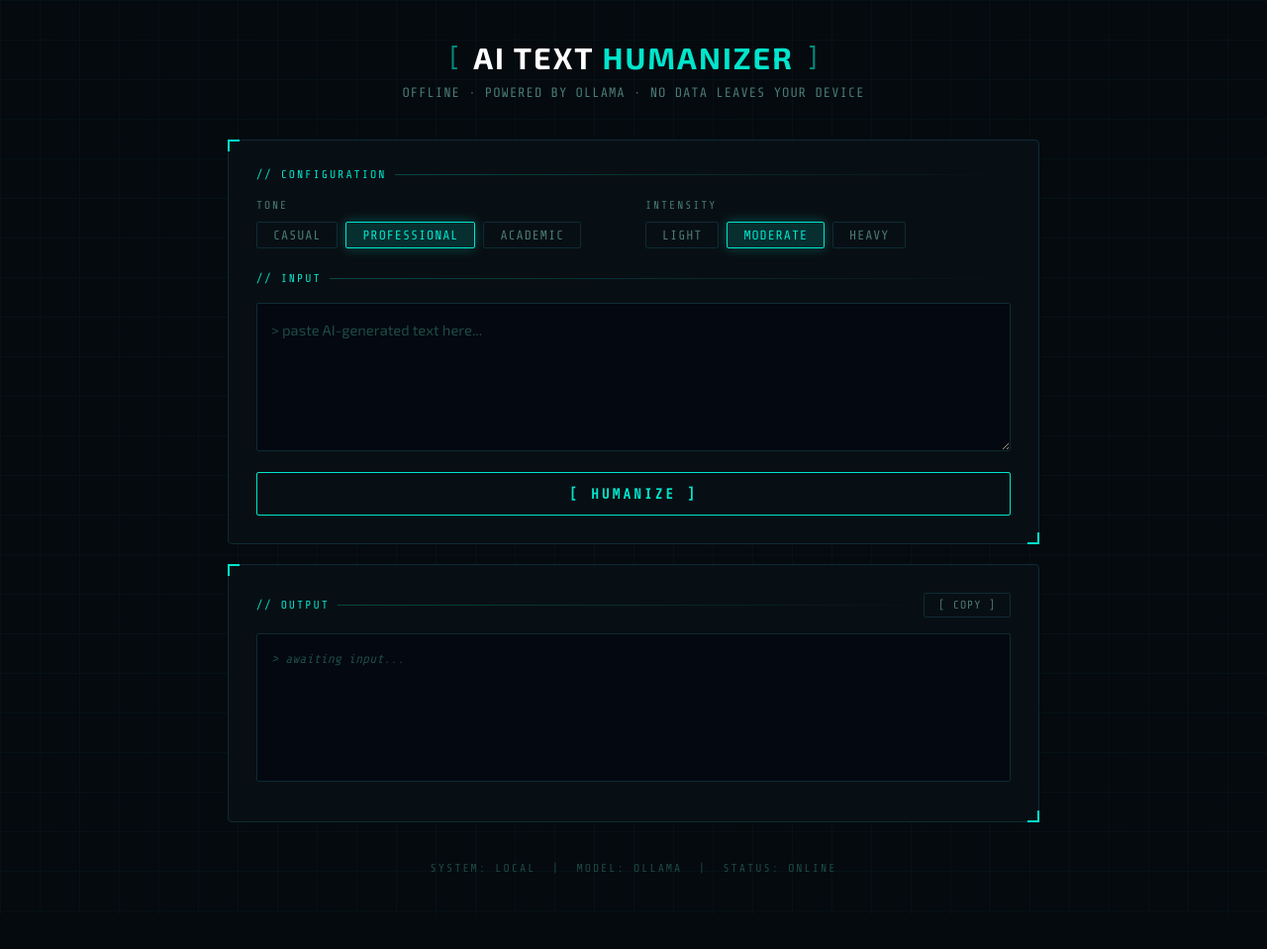
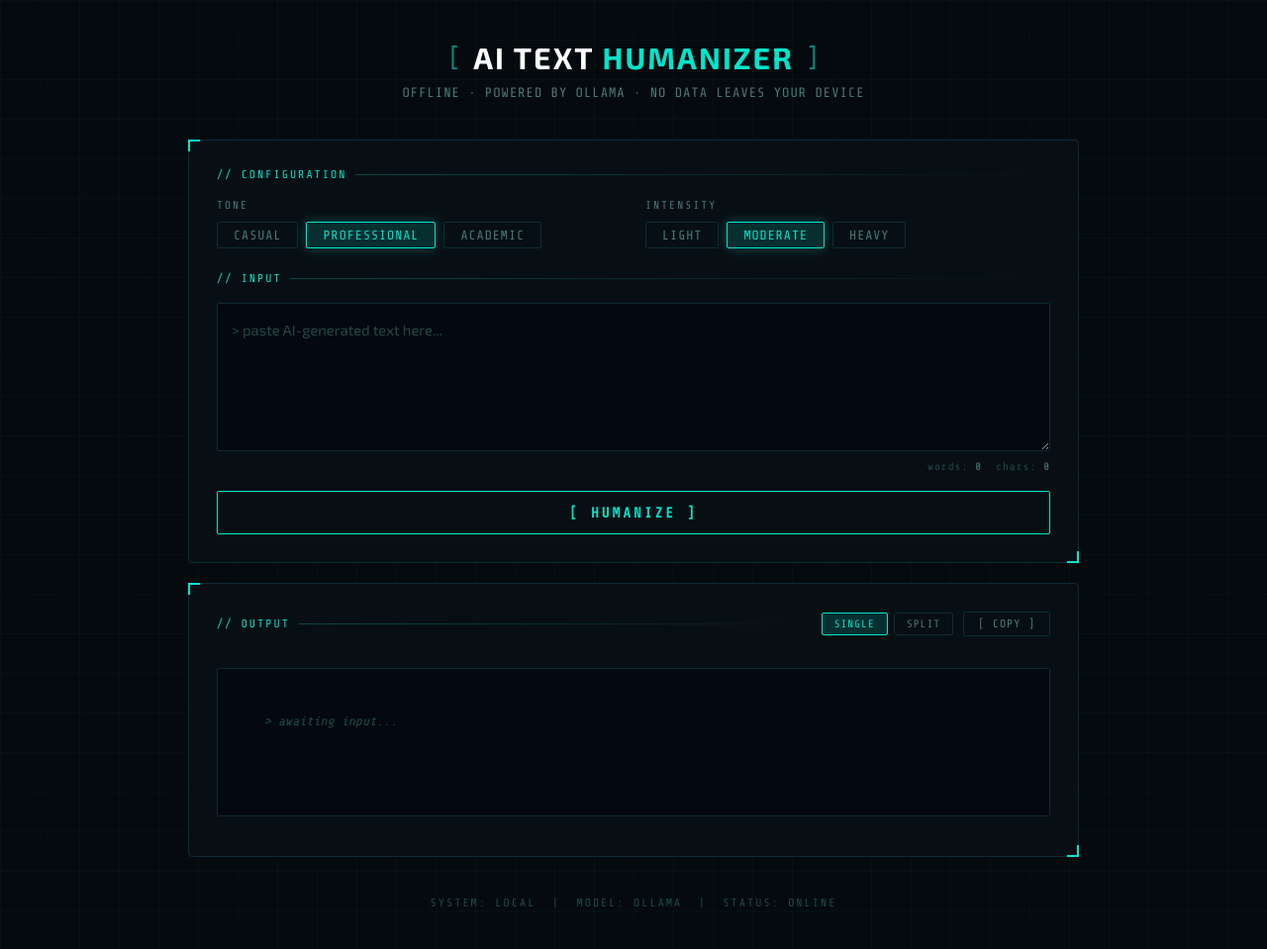
Before and after one commit to JoshuaEkanem/ai-text-humanizer, a Flask app: page / in a window 1280 px wide. Shown: the whole page at 99% size. Before the commit the page ends 921 px from the top, so only its background shows below. Run offline with Flask 3, Linux system fonts and the light colour scheme.

Commit message:
Phase 4: diff view, word counts, processing time, view toggle

```diff
--- a/app.py
+++ b/app.py
@@ -1,11 +1,12 @@
 """
-app.py - Flask web interface for ai-text-humanizer (Phase 3)
+app.py - Flask web interface for ai-text-humanizer (Phase 4)
 
 Usage:
     python app.py
     Then open http://localhost:5000 in your browser.
 """
 
+import time
 from flask import Flask, render_template, request, jsonify
 from humanizer.core import humanize, check_ollama_connection, DEFAULT_MODEL, TONES, INTENSITIES
 
@@ -40,7 +41,8 @@ def humanize_text():
         {
             "result": "...",
             "tone": "...",
-            "intensity": "..."
+            "intensity": "...",
+            "elapsed": 4.2
         }
     """
     data = request.get_json()
@@ -59,8 +61,10 @@ def humanize_text():
         return jsonify({"error": f"Invalid intensity. Choose from: {', '.join(INTENSITIES)}"}), 400
 
     try:
+        start = time.time()
         result = humanize(text, model=DEFAULT_MODEL, tone=tone, intensity=intensity)
-        return jsonify({"result": result, "tone": tone, "intensity": intensity})
+        elapsed = round(time.time() - start, 1)
+        return jsonify({"result": result, "tone": tone, "intensity": intensity, "elapsed": elapsed})
     except ConnectionError as e:
         return jsonify({"error": str(e)}), 503
     except RuntimeError as e:
--- a/templates/index.html
+++ b/templates/index.html
@@ -22,6 +22,8 @@
       --text-muted: #1e4a46;
       --red: #ff4466;
       --green: #00e5cc;
+      --diff-add: rgba(0, 229, 204, 0.18);
+      --diff-add-border: rgba(0, 229, 204, 0.5);
     }
 
     *, *::before, *::after { box-sizing: border-box; margin: 0; padding: 0; }
@@ -42,41 +44,29 @@
     }
 
     /* ── Header ── */
-    header {
-      text-align: center;
-      margin-bottom: 40px;
-    }
+    header { text-align: center; margin-bottom: 40px; }
 
     header .logo-line {
-      display: flex;
-      align-items: center;
-      justify-content: center;
-      gap: 12px;
-      margin-bottom: 10px;
+      display: flex; align-items: center;
+      justify-content: center; gap: 12px; margin-bottom: 10px;
     }
 
     header .bracket {
       color: var(--accent);
       font-family: 'Share Tech Mono', monospace;
-      font-size: 1.6rem;
-      opacity: 0.6;
+      font-size: 1.6rem; opacity: 0.6;
     }
 
     header h1 {
-      font-size: 1.9rem;
-      font-weight: 700;
-      color: #fff;
-      letter-spacing: 2px;
-      text-transform: uppercase;
+      font-size: 1.9rem; font-weight: 700;
+      color: #fff; letter-spacing: 2px; text-transform: uppercase;
     }
 
     header h1 span { color: var(--accent); }
 
     header p {
-      color: var(--text-dim);
-      font-size: 0.85rem;
-      letter-spacing: 1px;
-      text-transform: uppercase;
+      color: var(--text-dim); font-size: 0.85rem;
+      letter-spacing: 1px; text-transform: uppercase;
       font-family: 'Share Tech Mono', monospace;
     }
 
@@ -84,108 +74,72 @@
     .card {
       background: var(--bg-card);
       border: 1px solid var(--border);
-      border-radius: 4px;
-      padding: 28px;
-      width: 100%;
-      max-width: 820px;
-      margin-bottom: 20px;
-      position: relative;
+      border-radius: 4px; padding: 28px;
+      width: 100%; max-width: 900px;
+      margin-bottom: 20px; position: relative;
     }
 
-    /* corner accents */
     .card::before, .card::after {
-      content: '';
-      position: absolute;
-      width: 12px;
-      height: 12px;
-      border-color: var(--accent);
-      border-style: solid;
+      content: ''; position: absolute;
+      width: 12px; height: 12px;
+      border-color: var(--accent); border-style: solid;
     }
     .card::before { top: -1px; left: -1px; border-width: 2px 0 0 2px; }
     .card::after  { bottom: -1px; right: -1px; border-width: 0 2px 2px 0; }
 
     .card-title {
       font-family: 'Share Tech Mono', monospace;
-      font-size: 0.72rem;
-      letter-spacing: 2px;
-      color: var(--accent);
-      text-transform: uppercase;
+      font-size: 0.72rem; letter-spacing: 2px;
+      color: var(--accent); text-transform: uppercase;
       margin-bottom: 18px;
-      display: flex;
-      align-items: center;
-      gap: 8px;
+      display: flex; align-items: center; gap: 8px;
     }
 
     .card-title::after {
-      content: '';
-      flex: 1;
-      height: 1px;
+      content: ''; flex: 1; height: 1px;
       background: linear-gradient(90deg, var(--border-accent), transparent);
     }
 
     /* ── Controls ── */
-    .controls {
-      display: flex;
-      gap: 24px;
-      flex-wrap: wrap;
-      margin-bottom: 24px;
-    }
-
+    .controls { display: flex; gap: 24px; flex-wrap: wrap; margin-bottom: 24px; }
     .control-group { flex: 1; min-width: 200px; }
 
     .control-group label {
       display: block;
       font-family: 'Share Tech Mono', monospace;
-      font-size: 0.7rem;
-      letter-spacing: 2px;
-      color: var(--text-dim);
-      text-transform: uppercase;
-      margin-bottom: 10px;
+      font-size: 0.7rem; letter-spacing: 2px;
+      color: var(--text-dim); text-transform: uppercase; margin-bottom: 10px;
     }
 
     .pill-group { display: flex; gap: 8px; flex-wrap: wrap; }
 
     .pill {
-      padding: 5px 16px;
-      border-radius: 2px;
-      border: 1px solid var(--border);
-      background: transparent;
-      color: var(--text-dim);
-      font-size: 0.82rem;
+      padding: 5px 16px; border-radius: 2px;
+      border: 1px solid var(--border); background: transparent;
+      color: var(--text-dim); font-size: 0.82rem;
       font-family: 'Share Tech Mono', monospace;
-      cursor: pointer;
-      transition: all 0.15s;
-      user-select: none;
-      letter-spacing: 1px;
+      cursor: pointer; transition: all 0.15s;
+      user-select: none; letter-spacing: 1px;
     }
 
     .pill:hover {
-      border-color: var(--accent);
-      color: var(--accent);
+      border-color: var(--accent); color: var(--accent);
       box-shadow: 0 0 8px var(--accent-glow);
     }
 
     .pill.active {
-      border-color: var(--accent);
-      color: var(--accent);
+      border-color: var(--accent); color: var(--accent);
       background: var(--accent-glow);
       box-shadow: 0 0 12px var(--accent-glow-strong);
     }
 
     /* ── Textarea ── */
     textarea {
-      width: 100%;
-      min-height: 150px;
-      background: var(--bg-input);
-      border: 1px solid var(--border);
-      border-radius: 2px;
-      color: var(--text);
-      font-size: 0.92rem;
-      font-family: 'Exo 2', sans-serif;
-      line-height: 1.7;
-      padding: 14px;
-      resize: vertical;
-      outline: none;
+      width: 100%; min-height: 150px;
+      background: var(--bg-input); border: 1px solid var(--border);
+      border-radius: 2px; color: var(--text);
+      font-size: 0.92rem; font-family: 'Exo 2', sans-serif;
+      line-height: 1.7; padding: 14px; resize: vertical; outline: none;
       transition: border-color 0.2s, box-shadow 0.2s;
     }
 
@@ -196,24 +150,29 @@
 
     textarea::placeholder { color: var(--text-muted); }
 
+    /* ── Word/char count ── */
+    .count-row {
+      display: flex; justify-content: flex-end;
+      gap: 14px; margin-top: 6px;
+    }
+
+    .count-label {
+      font-family: 'Share Tech Mono', monospace;
+      font-size: 0.68rem; color: var(--text-muted);
+      letter-spacing: 1px;
+    }
+
+    .count-label span { color: var(--text-dim); }
+
     /* ── Button ── */
     .btn-humanize {
-      width: 100%;
-      padding: 13px;
-      background: transparent;
-      color: var(--accent);
-      font-size: 0.9rem;
-      font-weight: 700;
+      width: 100%; padding: 13px;
+      background: transparent; color: var(--accent);
+      font-size: 0.9rem; font-weight: 700;
       font-family: 'Share Tech Mono', monospace;
-      letter-spacing: 3px;
-      text-transform: uppercase;
-      border: 1px solid var(--accent);
-      border-radius: 2px;
-      cursor: pointer;
-      transition: all 0.2s;
-      margin-top: 18px;
-      position: relative;
-      overflow: hidden;
+      letter-spacing: 3px; text-transform: uppercase;
+      border: 1px solid var(--accent); border-radius: 2px;
+      cursor: pointer; transition: all 0.2s; margin-top: 18px;
     }
 
     .btn-humanize:hover {
@@ -221,108 +180,129 @@
       box-shadow: 0 0 24px var(--accent-glow-strong), inset 0 0 24px var(--accent-glow);
     }
 
-    .btn-humanize:disabled {
-      opacity: 0.35;
-      cursor: not-allowed;
-      box-shadow: none;
-    }
+    .btn-humanize:disabled { opacity: 0.35; cursor: not-allowed; box-shadow: none; }
 
-    /* ── Output ── */
+    /* ── Output header ── */
     .output-header {
-      display: flex;
-      justify-content: space-between;
-      align-items: center;
-      margin-bottom: 16px;
+      display: flex; justify-content: space-between;
+      align-items: center; margin-bottom: 16px; gap: 10px;
     }
 
     .output-header .card-title { margin-bottom: 0; flex: 1; }
 
+    .view-toggle {
+      display: flex; gap: 6px;
+    }
+
+    .toggle-btn {
+      padding: 4px 12px; background: transparent;
+      border: 1px solid var(--border); border-radius: 2px;
+      color: var(--text-dim); font-size: 0.68rem;
+      font-family: 'Share Tech Mono', monospace;
+      letter-spacing: 1px; cursor: pointer; transition: all 0.15s;
+    }
+
+    .toggle-btn:hover { border-color: var(--accent); color: var(--accent); }
+    .toggle-btn.active { border-color: var(--accent); color: var(--accent); background: var(--accent-glow); }
+
     .btn-copy {
-      padding: 5px 14px;
-      background: transparent;
-      border: 1px solid var(--border);
-      border-radius: 2px;
-      color: var(--text-dim);
-      font-size: 0.72rem;
+      padding: 5px 14px; background: transparent;
+      border: 1px solid var(--border); border-radius: 2px;
+      color: var(--text-dim); font-size: 0.72rem;
       font-family: 'Share Tech Mono', monospace;
-      letter-spacing: 1px;
-      cursor: pointer;
-      transition: all 0.15s;
+      letter-spacing: 1px; cursor: pointer; transition: all 0.15s;
     }
 
     .btn-copy:hover { border-color: var(--accent); color: var(--accent); }
     .btn-copy.copied { border-color: var(--green); color: var(--green); }
 
-    #output-box {
-      width: 100%;
+    /* ── Output panels ── */
+    .output-panels {
+      display: grid;
+      grid-template-columns: 1fr;
+      gap: 16px;
+      transition: all 0.3s;
+    }
+
+    .output-panels.split { grid-template-columns: 1fr 1fr; }
+
+    .panel-label {
+      font-family: 'Share Tech Mono', monospace;
+      font-size: 0.65rem; letter-spacing: 2px;
+      color: var(--text-muted); text-transform: uppercase;
+      margin-bottom: 6px;
+    }
+
+    .panel-label.original-label { color: #ff446666; }
+    .panel-label.humanized-label { color: var(--accent-dim); }
+
+    .output-panel {
       min-height: 150px;
       background: var(--bg-input);
       border: 1px solid var(--border);
-      border-radius: 2px;
-      color: var(--text);
-      font-size: 0.92rem;
-      font-family: 'Exo 2', sans-serif;
-      line-height: 1.7;
-      padding: 14px;
-      white-space: pre-wrap;
-      word-break: break-word;
+      border-radius: 2px; color: var(--text);
+      font-size: 0.92rem; font-family: 'Exo 2', sans-serif;
+      line-height: 1.7; padding: 14px;
+      white-space: pre-wrap; word-break: break-word;
     }
 
+    #original-panel { border-color: #ff446622; display: none; }
+    .output-panels.split #original-panel { display: block; }
+
     #output-box.placeholder {
-      color: var(--text-muted);
-      font-style: italic;
-      font-family: 'Share Tech Mono', monospace;
-      font-size: 0.82rem;
+      color: var(--text-muted); font-style: italic;
+      font-family: 'Share Tech Mono', monospace; font-size: 0.82rem;
+    }
+
+    /* ── Diff highlighting ── */
+    .diff-added {
+      background: var(--diff-add);
+      border-bottom: 1px solid var(--diff-add-border);
+      border-radius: 2px; padding: 0 2px;
+      color: #a0f0e8;
     }
 
     /* ── Badges ── */
-    .badge-row { display: flex; gap: 8px; margin-top: 12px; }
+    .badge-row { display: flex; gap: 8px; margin-top: 12px; flex-wrap: wrap; align-items: center; }
 
     .badge {
-      font-size: 0.68rem;
-      font-family: 'Share Tech Mono', monospace;
-      padding: 3px 10px;
-      border-radius: 2px;
+      font-size: 0.68rem; font-family: 'Share Tech Mono', monospace;
+      padding: 3px 10px; border-radius: 2px;
       border: 1px solid var(--border-accent);
-      color: var(--accent-dim);
-      background: var(--accent-glow);
-      display: none;
-      letter-spacing: 1px;
+      color: var(--accent-dim); background: var(--accent-glow);
+      display: none; letter-spacing: 1px;
     }
+
+    .badge.time-badge { color: #94a3b8; border-color: #1e293b; background: #0f172a; }
 
     /* ── Spinner ── */
     .spinner {
-      display: none;
-      width: 16px;
-      height: 16px;
+      display: none; width: 16px; height: 16px;
       border: 2px solid var(--accent-glow);
       border-top-color: var(--accent);
       border-radius: 50%;
-      animation: spin 0.7s linear infinite;
-      margin: 0 auto;
+      animation: spin 0.7s linear infinite; margin: 0 auto;
     }
 
     @keyframes spin { to { transform: rotate(360deg); } }
 
     /* ── Error ── */
     .error-msg {
-      color: var(--red);
-      font-size: 0.8rem;
+      color: var(--red); font-size: 0.8rem;
       font-family: 'Share Tech Mono', monospace;
-      margin-top: 10px;
-      display: none;
-      letter-spacing: 0.5px;
+      margin-top: 10px; display: none; letter-spacing: 0.5px;
     }
 
     /* ── Footer ── */
     footer {
-      margin-top: 20px;
-      color: var(--text-muted);
-      font-size: 0.72rem;
-      font-family: 'Share Tech Mono', monospace;
-      letter-spacing: 2px;
-      text-align: center;
-      text-transform: uppercase;
+      margin-top: 20px; color: var(--text-muted);
+      font-size: 0.72rem; font-family: 'Share Tech Mono', monospace;
+      letter-spacing: 2px; text-align: center; text-transform: uppercase;
+    }
+
+    /* ── Responsive ── */
+    @media (max-width: 600px) {
+      .output-panels.split { grid-template-columns: 1fr; }
     }
   </style>
 </head>
@@ -366,7 +346,11 @@
     </div>
 
     <div class="card-title">// Input</div>
-    <textarea id="input-text" placeholder="> paste AI-generated text here..."></textarea>
+    <textarea id="input-text" placeholder="> paste AI-generated text here..." oninput="updateInputCount()"></textarea>
+    <div class="count-row">
+      <span class="count-label">words: <span id="input-words">0</span></span>
+      <span class="count-label">chars: <span id="input-chars">0</span></span>
+    </div>
 
     <div class="error-msg" id="error-msg"></div>
 
@@ -380,18 +364,46 @@
   <div class="card">
     <div class="output-header">
       <div class="card-title">// Output</div>
+      <div class="view-toggle">
+        <button class="toggle-btn" id="btn-single" onclick="setView('single')">SINGLE</button>
+        <button class="toggle-btn" id="btn-split" onclick="setView('split')">SPLIT</button>
+      </div>
       <button class="btn-copy" id="btn-copy" onclick="copyOutput()">[ COPY ]</button>
     </div>
-    <div id="output-box" class="placeholder">> awaiting input...</div>
+
+    <div class="output-panels" id="output-panels">
+      <div>
+        <div class="panel-label original-label" id="original-label" style="display:none;">// Original</div>
+        <div class="output-panel" id="original-panel"></div>
+      </div>
+      <div>
+        <div class="panel-label humanized-label" id="humanized-label" style="display:none;">// Humanized</div>
+        <div class="output-panel" id="output-box" class="placeholder">
+          <span style="color:var(--text-muted);font-family:'Share Tech Mono',monospace;font-style:italic;font-size:0.82rem;">> awaiting input...</span>
+        </div>
+      </div>
+    </div>
+
+    <div class="count-row" id="output-counts" style="display:none;">
+      <span class="count-label">words: <span id="output-words">0</span></span>
+      <span class="count-label">chars: <span id="output-chars">0</span></span>
+    </div>
+
     <div class="badge-row">
       <span class="badge" id="badge-tone"></span>
       <span class="badge" id="badge-intensity"></span>
+      <span class="badge time-badge" id="badge-time"></span>
     </div>
   </div>
 
   <footer>System: Local &nbsp;|&nbsp; Model: Ollama &nbsp;|&nbsp; Status: Online</footer>
 
   <script>
+    let currentView = 'single';
+    let lastOriginal = '';
+    let lastResult = '';
+
+    // Pill selection
     document.querySelectorAll(".pill").forEach(pill => {
       pill.addEventListener("click", () => {
         const group = pill.dataset.group;
@@ -412,8 +424,7 @@
 
     function clearError() {
       const el = document.getElementById("error-msg");
-      el.textContent = "";
-      el.style.display = "none";
+      el.textContent = ""; el.style.display = "none";
     }
 
     function setLoading(loading) {
@@ -421,6 +432,64 @@
       document.getElementById("btn-label").style.display = loading ? "none" : "inline";
       document.getElementById("spinner").style.display = loading ? "block" : "none";
     }
+
+    function updateInputCount() {
+      const text = document.getElementById("input-text").value;
+      document.getElementById("input-words").textContent = text.trim() ? text.trim().split(/\s+/).length : 0;
+      document.getElementById("input-chars").textContent = text.length;
+    }
+
+    function updateOutputCount(text) {
+      document.getElementById("output-words").textContent = text.trim() ? text.trim().split(/\s+/).length : 0;
+      document.getElementById("output-chars").textContent = text.length;
+      document.getElementById("output-counts").style.display = "flex";
+    }
+
+    // Simple word-level diff — highlights words in output not found nearby in original
+    function buildDiff(original, result) {
+      const origWords = original.toLowerCase().split(/\s+/);
+      const resultWords = result.split(/\s+/);
+
+      return resultWords.map(word => {
+        const clean = word.toLowerCase().replace(/[^a-z0-9]/g, '');
+        const found = origWords.some(w => w.replace(/[^a-z0-9]/g, '') === clean);
+        return found
+          ? escapeHtml(word)
+          : `<span class="diff-added">${escapeHtml(word)}</span>`;
+      }).join(' ');
+    }
+
+    function escapeHtml(text) {
+      return text.replace(/&/g,'&amp;').replace(/</g,'&lt;').replace(/>/g,'&gt;');
+    }
+
+    function setView(mode) {
+      currentView = mode;
+      const panels = document.getElementById("output-panels");
+      const btnSingle = document.getElementById("btn-single");
+      const btnSplit = document.getElementById("btn-split");
+      const origLabel = document.getElementById("original-label");
+      const humLabel = document.getElementById("humanized-label");
+
+      if (mode === 'split') {
+        panels.classList.add("split");
+        btnSplit.classList.add("active");
+        btnSingle.classList.remove("active");
+        if (lastResult) {
+          origLabel.style.display = 'block';
+          humLabel.style.display = 'block';
+        }
+      } else {
+        panels.classList.remove("split");
+        btnSingle.classList.add("active");
+        btnSplit.classList.remove("active");
+        origLabel.style.display = 'none';
+        humLabel.style.display = 'none';
+      }
+    }
+
+    // Init toggle state
+    document.getElementById("btn-single").classList.add("active");
 
     async function runHumanize() {
       clearError();
@@ -441,21 +510,38 @@
 
         const data = await res.json();
 
-        if (!res.ok) {
-          showError(data.error || "Something went wrong.");
-          return;
+        if (!res.ok) { showError(data.error || "Something went wrong."); return; }
+
+        lastOriginal = text;
+        lastResult = data.result;
+
+        // Output box — always show humanized with diff highlights
+        const outputBox = document.getElementById("output-box");
+        outputBox.innerHTML = buildDiff(text, data.result);
+        outputBox.classList.remove("placeholder");
+
+        // Original panel for split view
+        document.getElementById("original-panel").textContent = text;
+
+        // Show labels if in split mode
+        if (currentView === 'split') {
+          document.getElementById("original-label").style.display = 'block';
+          document.getElementById("humanized-label").style.display = 'block';
         }
 
-        const outputBox = document.getElementById("output-box");
-        outputBox.textContent = data.result;
-        outputBox.classList.remove("placeholder");
+        // Counts
+        updateOutputCount(data.result);
 
+        // Badges
         const badgeTone = document.getElementById("badge-tone");
         const badgeIntensity = document.getElementById("badge-intensity");
+        const badgeTime = document.getElementById("badge-time");
         badgeTone.textContent = `tone: ${data.tone}`;
         badgeIntensity.textContent = `intensity: ${data.intensity}`;
+        badgeTime.textContent = `processed in ${data.elapsed}s`;
         badgeTone.style.display = "inline";
         badgeIntensity.style.display = "inline";
+        badgeTime.style.display = "inline";
 
       } catch (err) {
         showError("Could not reach the server. Is the Flask app running?");
@@ -465,9 +551,8 @@
     }
 
     function copyOutput() {
-      const box = document.getElementById("output-box");
-      if (box.classList.contains("placeholder")) return;
-      navigator.clipboard.writeText(box.textContent).then(() => {
+      if (!lastResult) return;
+      navigator.clipboard.writeText(lastResult).then(() => {
         const btn = document.getElementById("btn-copy");
         btn.textContent = "[ COPIED! ]";
         btn.classList.add("copied");
```
